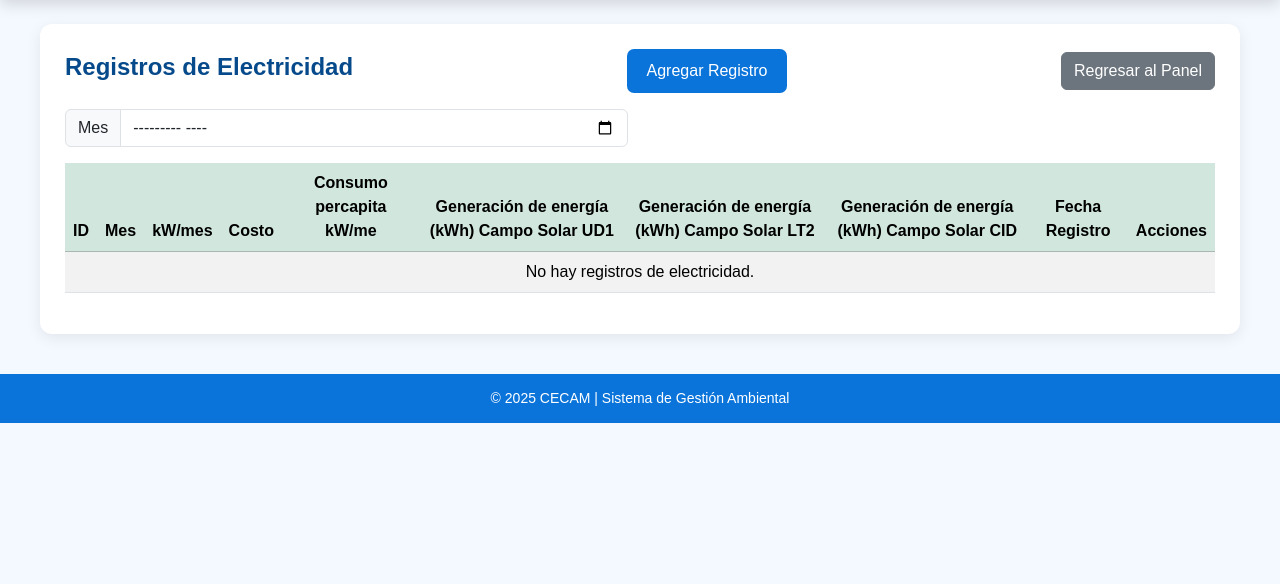
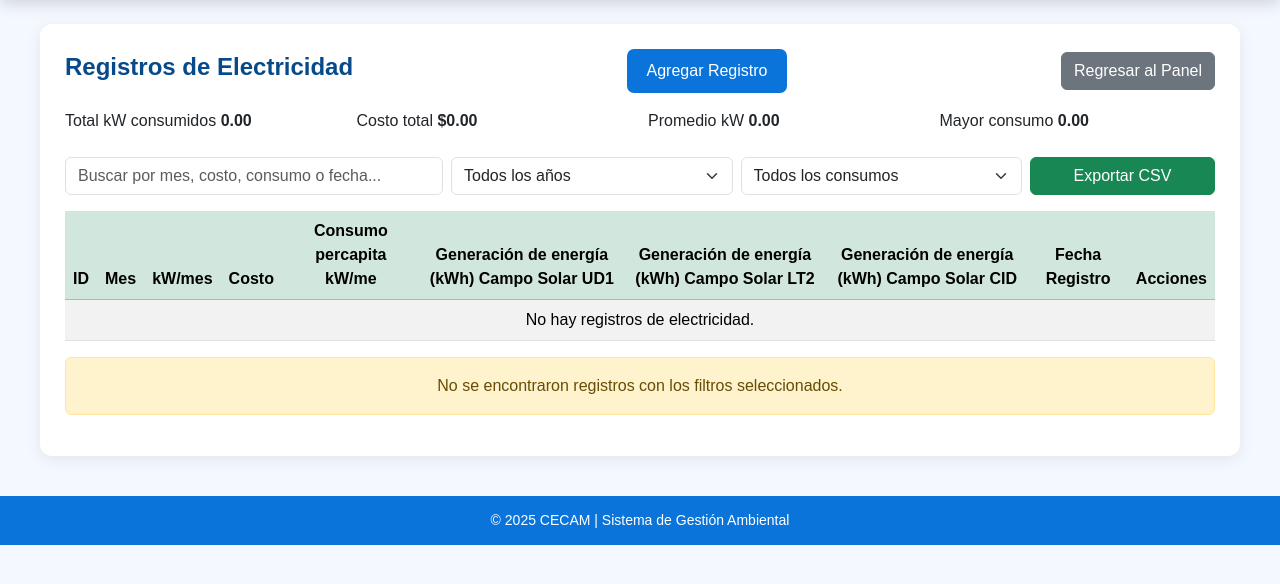
Before and after one commit to bgjo231014-cell/EstanciaADrian, a PHP site: page /app/views/electricidad.php in a window 1280 px wide. Shown: the part 88-672 px from the top of the page. Run offline with PHP 8.4, Linux system fonts and the light colour scheme.

Commit message:
Proyecto Estancia funcional

```diff
--- a/app/models/RestoreModel.php
+++ b/app/models/RestoreModel.php
@@ -14,7 +14,7 @@ class RestoreModel {
             die("Error de conexión: " . $mysqli->connect_error);
         }
 
-        $mysqli->set_charset("utf8");
+        $mysqli->set_charset("utf8mb4");
 
         // 0. APAGAR llaves foráneas
         $mysqli->query("SET FOREIGN_KEY_CHECKS = 0");
--- a/app/views/electricidad.php
+++ b/app/views/electricidad.php
@@ -28,16 +28,60 @@ $registros = $registros ?? [];
       </a>
   </div>
 
-  <!-- Campo de búsqueda por mes -->
-  <div class="row mb-3">
-    <div class="col-md-6">
-      <div class="input-group">
-        <span class="input-group-text">Mes</span>
-        <input type="month" id="searchInput" class="form-control"
-               placeholder="Buscar por mes...">
-      </div>
+  <div class="row g-3 mb-4" id="resumenElectricidad">
+  <div class="col-md-3">
+    <div class="card-resumen">
+      <span>Total kW consumidos</span>
+      <strong id="totalKw">0</strong>
     </div>
   </div>
+  <div class="col-md-3">
+    <div class="card-resumen">
+      <span>Costo total</span>
+      <strong id="totalCosto">$0.00</strong>
+    </div>
+  </div>
+  <div class="col-md-3">
+    <div class="card-resumen">
+      <span>Promedio kW</span>
+      <strong id="promedioKw">0</strong>
+    </div>
+  </div>
+  <div class="col-md-3">
+    <div class="card-resumen">
+      <span>Mayor consumo</span>
+      <strong id="mayorConsumo">0</strong>
+    </div>
+  </div>
+</div>
+
+<div class="row g-2 mb-3">
+  <div class="col-md-4">
+    <input type="text" id="searchInput" class="form-control"
+           placeholder="Buscar por mes, costo, consumo o fecha...">
+  </div>
+
+  <div class="col-md-3">
+    <select id="filtroAnio" class="form-select">
+      <option value="">Todos los años</option>
+    </select>
+  </div>
+
+  <div class="col-md-3">
+    <select id="filtroConsumo" class="form-select">
+      <option value="">Todos los consumos</option>
+      <option value="alto">Consumo alto</option>
+      <option value="medio">Consumo medio</option>
+      <option value="bajo">Consumo bajo</option>
+    </select>
+  </div>
+
+  <div class="col-md-2 d-grid">
+    <button type="button" class="btn btn-success" id="btnExportarCSV">
+      Exportar CSV
+    </button>
+  </div>
+</div>
 
   <table class="table table-striped text-center align-middle" id="tablaElectricidad">
     <thead class="table-success">
@@ -99,7 +143,7 @@ $registros = $registros ?? [];
 
   <!-- Mensaje cuando no hay resultados de búsqueda -->
   <div id="noResults" class="alert alert-warning text-center" style="display:none;">
-    No se encontraron registros para ese mes.
+    No se encontraron registros con los filtros seleccionados.
   </div>
 </div>
 
--- a/public/js/electricidad.js
+++ b/public/js/electricidad.js
@@ -1,113 +1,219 @@
 document.addEventListener("DOMContentLoaded", () => {
-
     console.log("⚡ Sistema de gestión de electricidad inicializado");
 
-    // ==========================================
-    // 🔎 BÚSQUEDA POR MES
-    // ==========================================
     const searchInput = document.getElementById("searchInput");
+    const filtroAnio = document.getElementById("filtroAnio");
+    const filtroConsumo = document.getElementById("filtroConsumo");
+    const btnExportarCSV = document.getElementById("btnExportarCSV");
     const tabla = document.getElementById("tablaElectricidad");
-    const tbody = tabla.querySelector("tbody");
+    const tbody = tabla?.querySelector("tbody");
     const noResults = document.getElementById("noResults");
 
-    if (searchInput) {
-        searchInput.addEventListener("input", () => {
-            const search = searchInput.value.trim();
-            let found = false;
+    const totalKw = document.getElementById("totalKw");
+    const totalCosto = document.getElementById("totalCosto");
+    const promedioKw = document.getElementById("promedioKw");
+    const mayorConsumo = document.getElementById("mayorConsumo");
 
-            tbody.querySelectorAll("tr").forEach(row => {
-                const mes = row.cells[1].textContent.trim();
+    if (!tabla || !tbody) return;
 
-                if (search === "" || mes.includes(search)) {
-                    row.style.display = "";
-                    found = true;
-                } else {
-                    row.style.display = "none";
-                }
-            });
+    function obtenerFilas() {
+        return Array.from(tbody.querySelectorAll("tr")).filter(row => row.cells.length >= 10);
+    }
 
-            noResults.style.display = (search !== "" && !found) ? "block" : "none";
+    function numero(valor) {
+        return Number(String(valor).replace(/[$,]/g, "").trim()) || 0;
+    }
+
+    function formatoNumero(valor) {
+        return valor.toLocaleString("es-MX", {
+            minimumFractionDigits: 2,
+            maximumFractionDigits: 2
         });
     }
 
-    // ==========================================
-    // ✏️ CARGAR DATOS EN EL MODAL DE EDICIÓN
-    // ==========================================
-    const botonesEditar = document.querySelectorAll(".btnEditar");
+    function formatoMoneda(valor) {
+        return valor.toLocaleString("es-MX", {
+            style: "currency",
+            currency: "MXN"
+        });
+    }
 
-    botonesEditar.forEach(btn => {
+    function cargarAnios() {
+        if (!filtroAnio) return;
+
+        const anios = new Set();
+
+        obtenerFilas().forEach(row => {
+            const mes = row.cells[1].textContent.trim();
+            if (mes.length >= 4) anios.add(mes.substring(0, 4));
+        });
+
+        [...anios].sort((a, b) => b - a).forEach(anio => {
+            const option = document.createElement("option");
+            option.value = anio;
+            option.textContent = anio;
+            filtroAnio.appendChild(option);
+        });
+    }
+
+    function tipoConsumo(kw) {
+        if (kw >= 3200) return "alto";
+        if (kw >= 2700) return "medio";
+        return "bajo";
+    }
+
+    function aplicarFiltros() {
+        const busqueda = (searchInput?.value || "").toLowerCase().trim();
+        const anio = filtroAnio?.value || "";
+        const consumo = filtroConsumo?.value || "";
+        let visibles = 0;
+
+        obtenerFilas().forEach(row => {
+            const textoFila = row.textContent.toLowerCase();
+            const mes = row.cells[1].textContent.trim();
+            const kw = numero(row.cells[2].textContent);
+            const coincideBusqueda = busqueda === "" || textoFila.includes(busqueda);
+            const coincideAnio = anio === "" || mes.startsWith(anio);
+            const coincideConsumo = consumo === "" || tipoConsumo(kw) === consumo;
+
+            const mostrar = coincideBusqueda && coincideAnio && coincideConsumo;
+            row.style.display = mostrar ? "" : "none";
+
+            row.classList.toggle("consumo-alto", kw >= 3200);
+
+            if (mostrar) visibles++;
+        });
+
+        if (noResults) {
+            noResults.style.display = visibles === 0 ? "block" : "none";
+        }
+
+        actualizarResumen();
+    }
+
+    function actualizarResumen() {
+        const filasVisibles = obtenerFilas().filter(row => row.style.display !== "none");
+
+        let sumaKw = 0;
+        let sumaCosto = 0;
+        let mayor = 0;
+
+        filasVisibles.forEach(row => {
+            const kw = numero(row.cells[2].textContent);
+            const costo = numero(row.cells[3].textContent);
+
+            sumaKw += kw;
+            sumaCosto += costo;
+            if (kw > mayor) mayor = kw;
+        });
+
+        const promedio = filasVisibles.length ? sumaKw / filasVisibles.length : 0;
+
+        if (totalKw) totalKw.textContent = formatoNumero(sumaKw);
+        if (totalCosto) totalCosto.textContent = formatoMoneda(sumaCosto);
+        if (promedioKw) promedioKw.textContent = formatoNumero(promedio);
+        if (mayorConsumo) mayorConsumo.textContent = formatoNumero(mayor);
+    }
+
+    function ordenarTabla(indice, th) {
+        const filas = obtenerFilas();
+        const ascendente = th.dataset.order !== "asc";
+
+        filas.sort((a, b) => {
+            let valorA = a.cells[indice].textContent.trim();
+            let valorB = b.cells[indice].textContent.trim();
+
+            const numA = numero(valorA);
+            const numB = numero(valorB);
+
+            if (!isNaN(numA) && !isNaN(numB) && valorA !== "" && valorB !== "") {
+                return ascendente ? numA - numB : numB - numA;
+            }
+
+            return ascendente
+                ? valorA.localeCompare(valorB)
+                : valorB.localeCompare(valorA);
+        });
+
+        filas.forEach(row => tbody.appendChild(row));
+
+        tabla.querySelectorAll("th").forEach(header => {
+            header.dataset.order = "";
+            header.textContent = header.textContent.replace(" ▲", "").replace(" ▼", "");
+        });
+
+        th.dataset.order = ascendente ? "asc" : "desc";
+        th.textContent += ascendente ? " ▲" : " ▼";
+
+        aplicarFiltros();
+    }
+
+    function exportarCSV() {
+        const filasVisibles = obtenerFilas().filter(row => row.style.display !== "none");
+
+        const encabezados = Array.from(tabla.querySelectorAll("thead th"))
+            .slice(0, -1)
+            .map(th => `"${th.textContent.replace(/ ▲| ▼/g, "").trim()}"`);
+
+        const filas = filasVisibles.map(row => {
+            return Array.from(row.cells)
+                .slice(0, -1)
+                .map(td => `"${td.textContent.trim().replace(/"/g, '""')}"`)
+                .join(",");
+        });
+
+        const csv = [encabezados.join(","), ...filas].join("\n");
+        const blob = new Blob(["\uFEFF" + csv], { type: "text/csv;charset=utf-8;" });
+        const url = URL.createObjectURL(blob);
+
+        const link = document.createElement("a");
+        link.href = url;
+        link.download = "electricidad_filtrada.csv";
+        link.click();
+
+        URL.revokeObjectURL(url);
+    }
+
+    tabla.querySelectorAll("thead th").forEach((th, index) => {
+        if (index < tabla.querySelectorAll("thead th").length - 1) {
+            th.addEventListener("click", () => ordenarTabla(index, th));
+        }
+    });
+
+    searchInput?.addEventListener("input", aplicarFiltros);
+    filtroAnio?.addEventListener("change", aplicarFiltros);
+    filtroConsumo?.addEventListener("change", aplicarFiltros);
+    btnExportarCSV?.addEventListener("click", exportarCSV);
+
+    document.querySelectorAll(".btnEditar").forEach(btn => {
         btn.addEventListener("click", () => {
-
-            const fila = btn.closest("tr");
-            if (!fila) return;
-
-            document.getElementById("edit_id").value     = btn.dataset.id;
-            document.getElementById("edit_mes").value    = btn.dataset.mes;
-            document.getElementById("edit_kw").value     = btn.dataset.kw;
-            document.getElementById("edit_costo").value  = btn.dataset.costo;
+            document.getElementById("edit_id").value = btn.dataset.id;
+            document.getElementById("edit_mes").value = btn.dataset.mes;
+            document.getElementById("edit_kw").value = btn.dataset.kw;
+            document.getElementById("edit_costo").value = btn.dataset.costo;
             document.getElementById("edit_percap").value = btn.dataset.percap;
-            document.getElementById("edit_sud1").value   = btn.dataset.sud1;
-            document.getElementById("edit_sl172").value  = btn.dataset.sl172;
-            document.getElementById("edit_scid").value   = btn.dataset.scid;
-
-            console.log("✏️ Editando registro ID:", btn.dataset.id);
-
-            const modal = new bootstrap.Modal(document.getElementById("modalEditar"));
-            modal.show();
+            document.getElementById("edit_sud1").value = btn.dataset.sud1;
+            document.getElementById("edit_sl172").value = btn.dataset.sl172;
+            document.getElementById("edit_scid").value = btn.dataset.scid;
         });
     });
 
-    // ==========================================
-    // 🛑 VALIDACIÓN DE CAMPOS NUMÉRICOS
-    // ==========================================
     function validarNumero(input) {
         if (parseFloat(input.value) < 0 || input.value.trim() === "") {
             input.classList.add("is-invalid");
             return false;
         }
+
         input.classList.remove("is-invalid");
         return true;
     }
 
-    const camposNumericos = document.querySelectorAll('input[type="number"]');
-
-    camposNumericos.forEach(campo => {
+    document.querySelectorAll('input[type="number"]').forEach(campo => {
         campo.addEventListener("input", () => validarNumero(campo));
     });
 
-    // ==========================================
-    // 📌 VALIDAR FORMULARIOS ANTES DE ENVIAR
-    // ==========================================
-    const formAgregar = document.getElementById("formAgregar");
-    const formEditar  = document.getElementById("formEditar");
+    cargarAnios();
+    aplicarFiltros();
 
-    function validarFormulario(form) {
-        let valido = true;
-
-        form.querySelectorAll('input[type="number"]').forEach(campo => {
-            if (!validarNumero(campo)) valido = false;
-        });
-
-        return valido;
-    }
-
-    if (formAgregar) {
-        formAgregar.addEventListener("submit", (e) => {
-            if (!validarFormulario(formAgregar)) {
-                e.preventDefault();
-                alert("⚠️ Corrige los campos en rojo (solo números positivos).");
-            }
-        });
-    }
-
-    if (formEditar) {
-        formEditar.addEventListener("submit", (e) => {
-            if (!validarFormulario(formEditar)) {
-                e.preventDefault();
-                alert("⚠️ Corrige los campos en rojo (solo números positivos).");
-            }
-        });
-    }
-
-    console.log("✔ Todas las funciones de electricidad están activas");
+    console.log("✔ Funciones frontend de electricidad activas");
 });
```
Also changed, not shown: app/models/BackupModel.php (+12 -2 lines), public/css/electricidad.css (+79 -4 lines), 1 other file.
